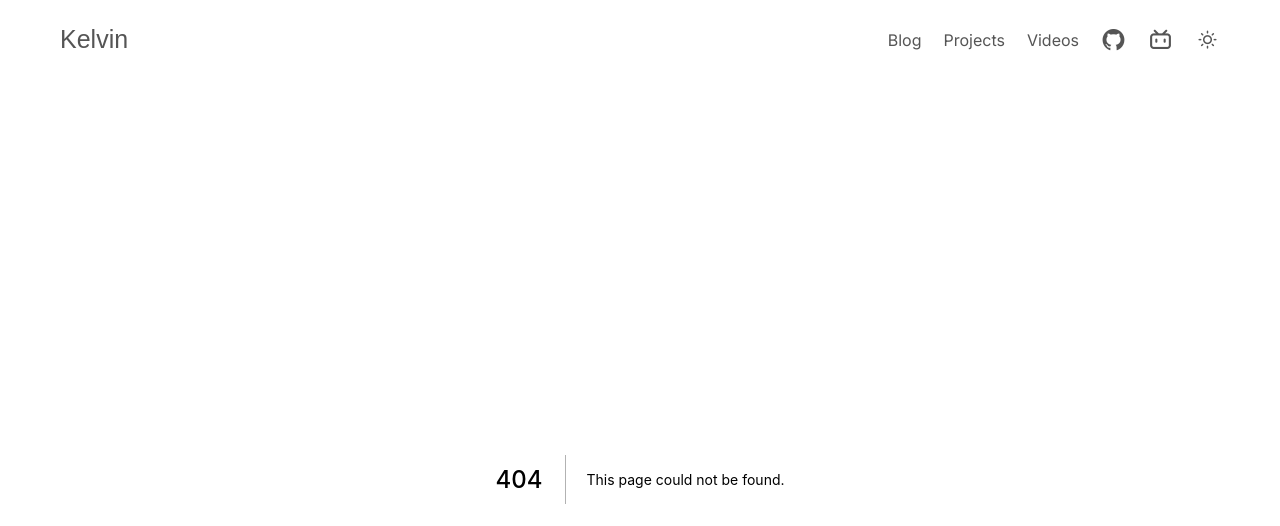
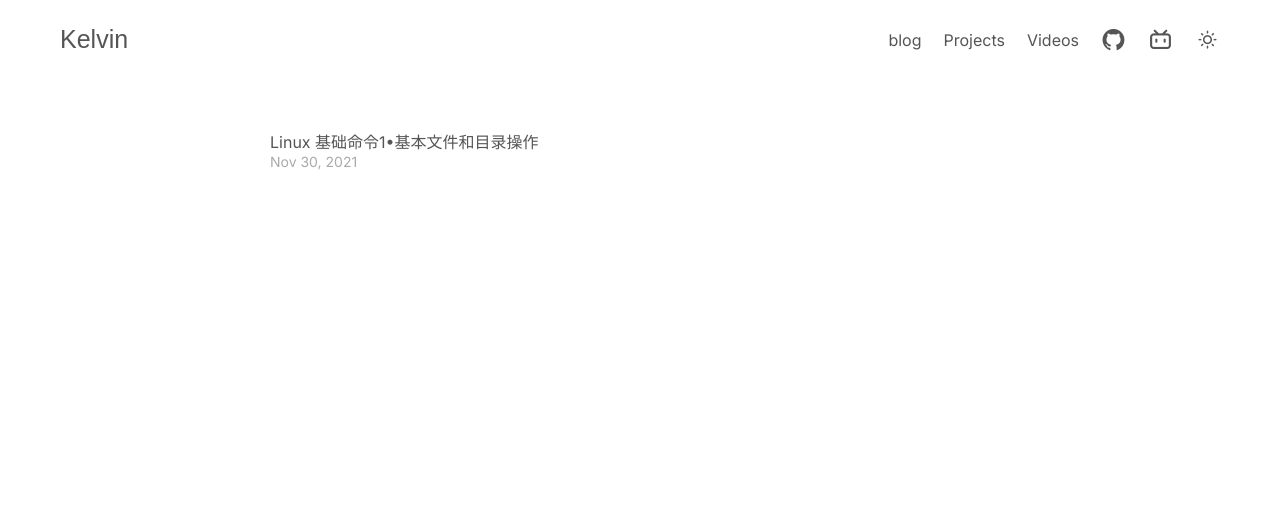
Before and after one commit to KelvinQiu802/portfolio, a Next.js app: page /blog in a window 1280 px wide. Before the commit this address had no page. Shown: the top 526 px of the page. Built offline with nearby package versions, Linux system fonts and the light colour scheme; a web font is replaced by a local one.

Commit message:
feat: Blog page basic

```diff
--- /dev/null
+++ b/components/Blog/Content.js
@@ -0,0 +1,12 @@
+import Wrapper from '../Wrapper';
+import Post from './Post';
+
+const Content = () => {
+  return (
+    <Wrapper>
+      <Post title='Linux 基础命令1•基本文件和目录操作' date='Nov 30, 2021' />
+    </Wrapper>
+  );
+};
+
+export default Content;
--- /dev/null
+++ b/components/Blog/Post.js
@@ -0,0 +1,15 @@
+import styles from '../../styles/Post.module.css';
+import Link from 'next/link';
+
+const Post = ({ title, date }) => {
+  return (
+    <Link href='/blog'>
+      <div className={styles.post}>
+        <p className={styles.title}>{title}</p>
+        <p className={styles.date}>{date}</p>
+      </div>
+    </Link>
+  );
+};
+
+export default Post;
--- a/components/NavBar.js
+++ b/components/NavBar.js
@@ -9,7 +9,7 @@ const NavBar = () => {
       </Link>
       <nav className={styles.nav}>
         {/* Mobile Icon */}
-        <Link href='/'>
+        <Link href='/blog'>
           <span className={`iconfont ${styles.mobile} ${styles.icon}`}>
             &#xe634;
           </span>
@@ -26,8 +26,8 @@ const NavBar = () => {
         </Link>
 
         {/* Laptop Link */}
-        <Link href='/'>
-          <a className={`${styles.link} ${styles.laptop}`}>Blog</a>
+        <Link href='/blog'>
+          <a className={`${styles.link} ${styles.laptop}`}>blog</a>
         </Link>
         <Link href='/'>
           <a className={`${styles.link} ${styles.laptop}`}>Projects</a>
--- a/components/Home/Wrapper.js
+++ b/components/Wrapper.js
@@ -1,4 +1,4 @@
-import styles from '../../styles/Wrapper.module.css';
+import styles from '../styles/Wrapper.module.css';
 
 const Wrapper = ({ children }) => {
   return <div className={styles.wrapper}>{children}</div>;
--- /dev/null
+++ b/pages/blog.js
@@ -0,0 +1,15 @@
+import Content from '../components/blog/Content';
+import Head from 'next/head';
+
+const blog = () => {
+  return (
+    <div>
+      <Head>
+        <title>Kelvin's Blog</title>
+      </Head>
+      <Content />
+    </div>
+  );
+};
+
+export default blog;
--- a/pages/index.js
+++ b/pages/index.js
@@ -1,6 +1,6 @@
 import Head from 'next/head';
 import Avatar from '../components/Home/Avatar';
-import Wrapper from '../components/Home/Wrapper';
+import Wrapper from '../components/Wrapper';
 import Content from '../components/Home/Content';
 import styles from '../styles/Home.module.css';
 
--- /dev/null
+++ b/styles/Post.module.css
@@ -0,0 +1,23 @@
+.post {
+  cursor: pointer;
+}
+
+.title {
+  font-size: 16px;
+  color: var(--element1);
+  transition: 0.3s;
+}
+
+.date {
+  font-size: 14px;
+  color: var(--element4);
+  transition: 0.3s;
+}
+
+.post:hover .title {
+  color: var(--element2);
+}
+
+.post:hover .date {
+  color: var(--element5);
+}
--- a/styles/globals.css
+++ b/styles/globals.css
@@ -44,6 +44,8 @@ a {
   --element1: #555555;
   --element2: #333333;
   --element3: #000000;
+  --element4: #aaaaaa;
+  --element5: #888888;
   --elementInverse: #eee;
   --primary: #01408e;
   --secondary: #3c5d5c;
@@ -58,6 +60,8 @@ a {
   --element1: #eeeeee;
   --element2: #dddddd;
   --element3: #cccccc;
+  --element4: #aaaaaa;
+  --element5: #888888;
   --elementInverse: #111;
   --primary: #8fceff;
   --secondary: #72faca;
```
